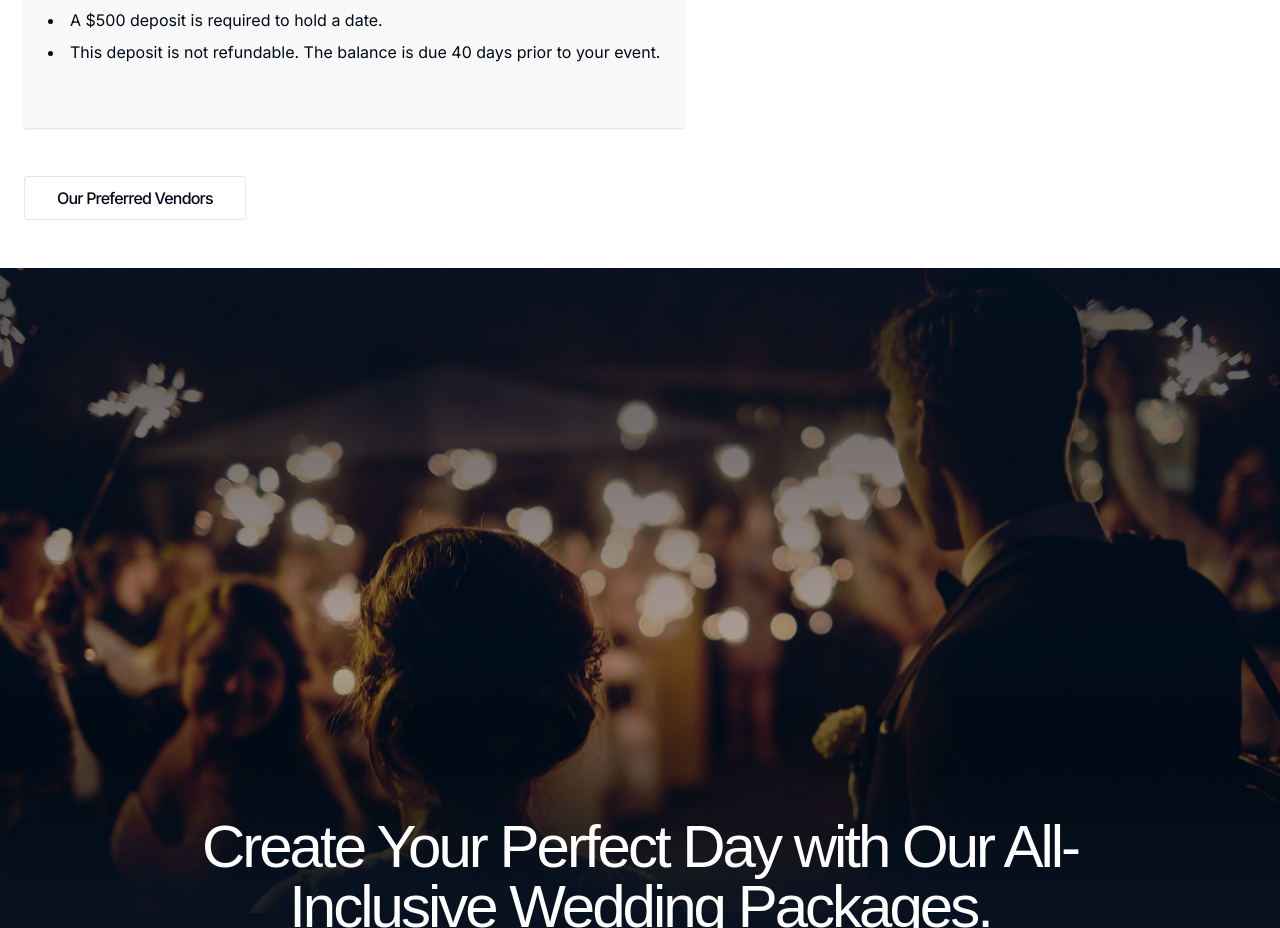
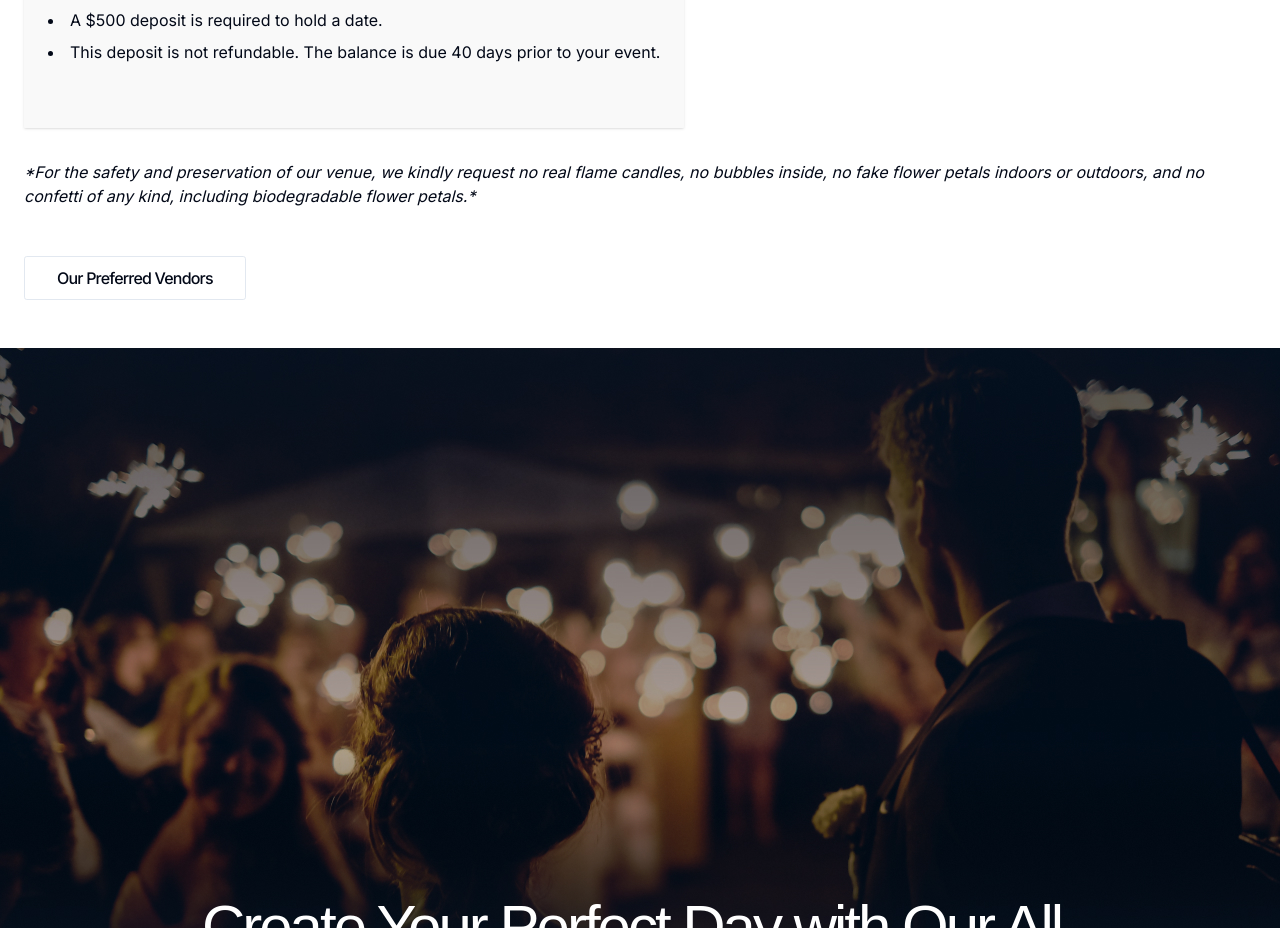
Before and after one commit to Dillonzellis/rlmaffairs-v4, a Next.js app: page /event-packages in a window 1280 px wide. Shown: the part 2430-3358 px from the top of the page. Built offline with nearby package versions, Linux system fonts and the light colour scheme; a web font is replaced by a local one.

Commit message:
add Package Disclaimer

```diff
--- a/src/app/(main)/event-packages/page.tsx
+++ b/src/app/(main)/event-packages/page.tsx
@@ -5,6 +5,7 @@ import { eventPackages, smallEventPackages } from "@/data/packages";
 import { SmallPackage } from "@/components/sections/packages/SmallPackage";
 import { Button } from "@/components/common/ui/button";
 import Link from "next/link";
+import { PackageDisclaimer } from "@/components/sections/packages/PackageDisclaimer";
 
 export default function EventPackagePage() {
   return (
@@ -30,6 +31,7 @@ export default function EventPackagePage() {
               <SmallPackage key={i} {...pkg} />
             ))}
           </div>
+          <PackageDisclaimer />
           <Button
             variant="outline"
             size="lg"
--- a/src/app/(main)/wedding-packages/page.tsx
+++ b/src/app/(main)/wedding-packages/page.tsx
@@ -5,6 +5,7 @@ import { weddingPackages, smallWeddingPackages } from "@/data/packages";
 import { SmallPackage } from "@/components/sections/packages/SmallPackage";
 import { Button } from "@/components/common/ui/button";
 import Link from "next/link";
+import { PackageDisclaimer } from "@/components/sections/packages/PackageDisclaimer";
 
 export default function WeddingPackagePage() {
   return (
@@ -30,6 +31,7 @@ export default function WeddingPackagePage() {
               <SmallPackage key={i} {...pkg} />
             ))}
           </div>
+          <PackageDisclaimer />
           <Button
             variant="outline"
             size="lg"
--- /dev/null
+++ b/src/components/sections/packages/PackageDisclaimer.tsx
@@ -0,0 +1,10 @@
+export const PackageDisclaimer = () => {
+  return (
+    <div className="max-w-prose- pt-8 italic">
+      *For the safety and preservation of our venue, we kindly request no real
+      flame candles, no bubbles inside, no fake flower petals indoors or
+      outdoors, and no confetti of any kind, including biodegradable flower
+      petals.*
+    </div>
+  );
+};
```
